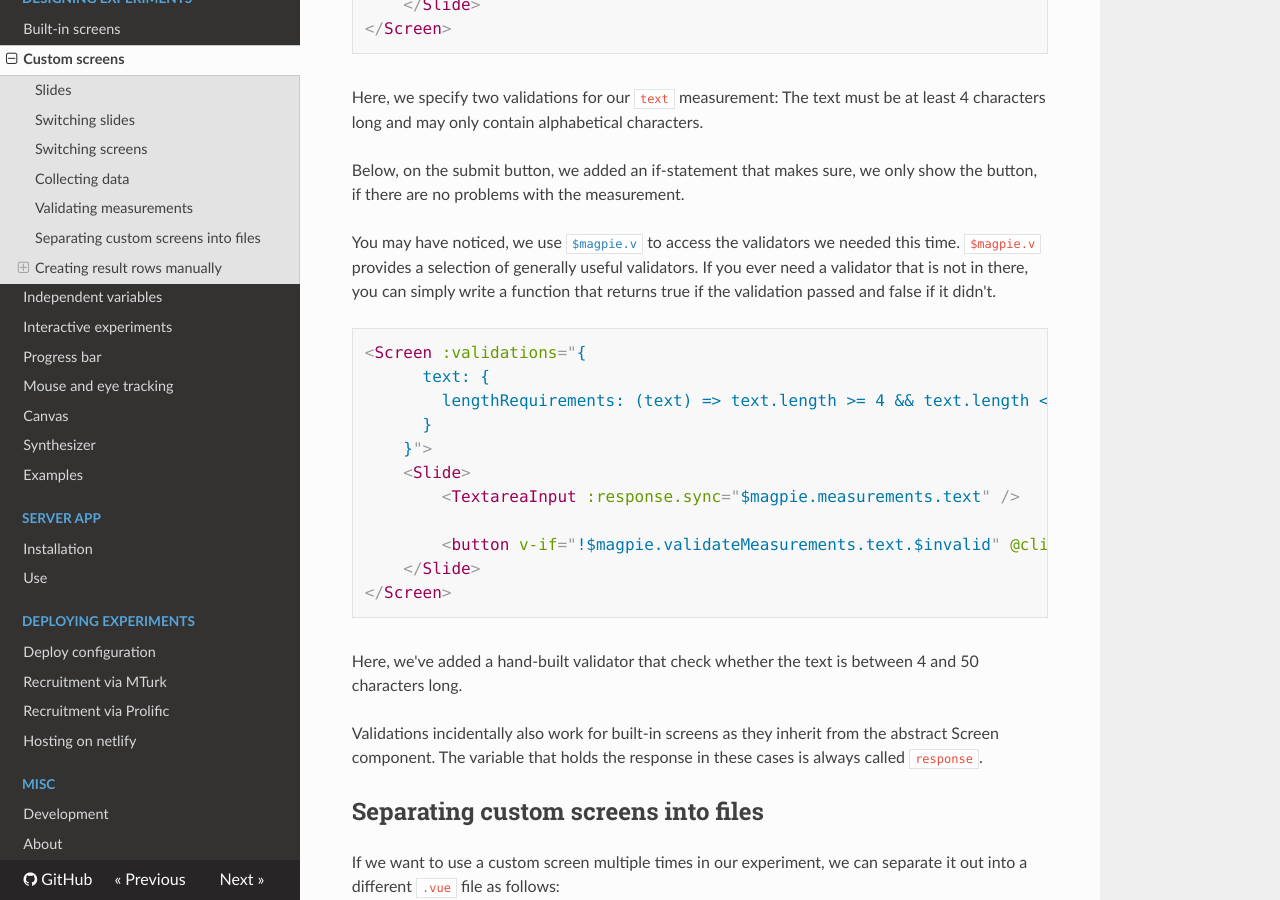
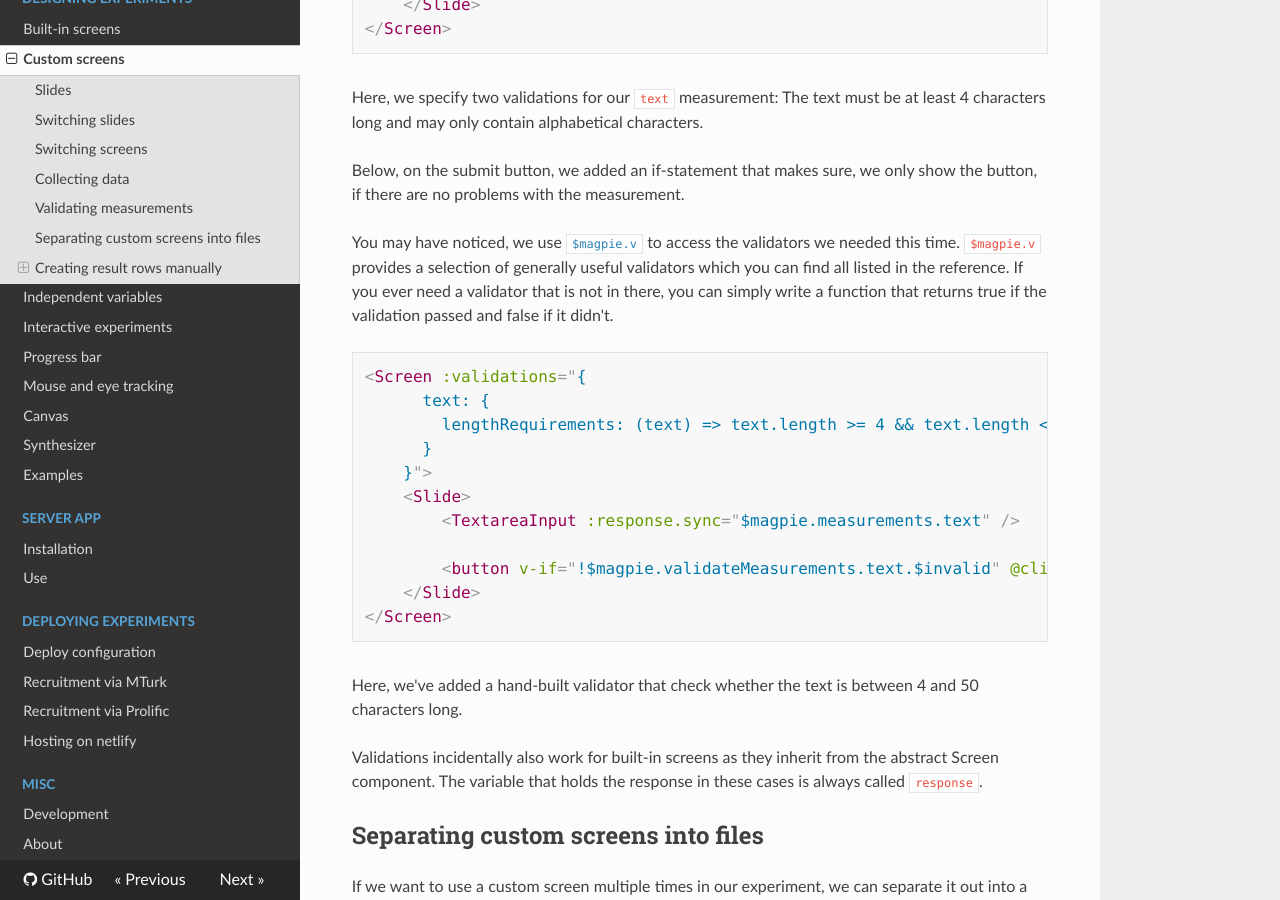
Before and after one commit to magpie-ea/magpie-v3-docs, an MkDocs documentation site: the page built from docs/01_designing_experiments/01_custom_screens.md, in a window 1280 px wide and 900 px high, scrolled down 5333 px. Built offline with MkDocs 1.6.1, drawn with Linux system fonts in a browser that asks for light colours.

Commit message:
Custom screens#Validation: Add note about list of validators in reference

````diff
--- a/docs/01_designing_experiments/01_custom_screens.md
+++ b/docs/01_designing_experiments/01_custom_screens.md
@@ -219,7 +219,7 @@ Below, on the submit button, we added an if-statement that makes sure, we only s
 with the measurement.
 
 You may have noticed, we use [`$magpie.v`](https://magpie-reference.netlify.app/#Magpie+validators) to access the validators we needed this time. `$magpie.v` provides
-a selection of generally useful validators. If you ever need a validator that is not in there, you can simply write a
+a selection of generally useful validators which you can find all listed in the reference. If you ever need a validator that is not in there, you can simply write a
 function that returns true if the validation passed and false if it didn't.
 
 ```html
````
